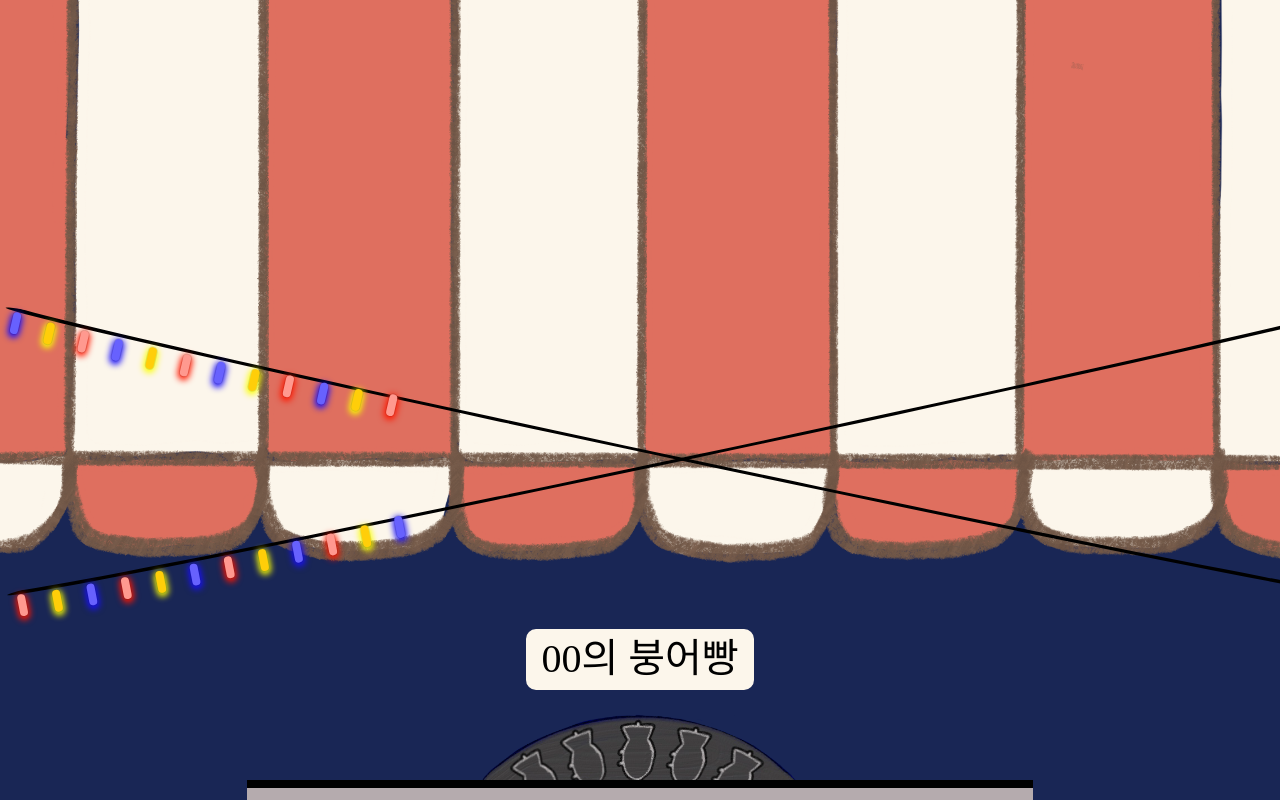
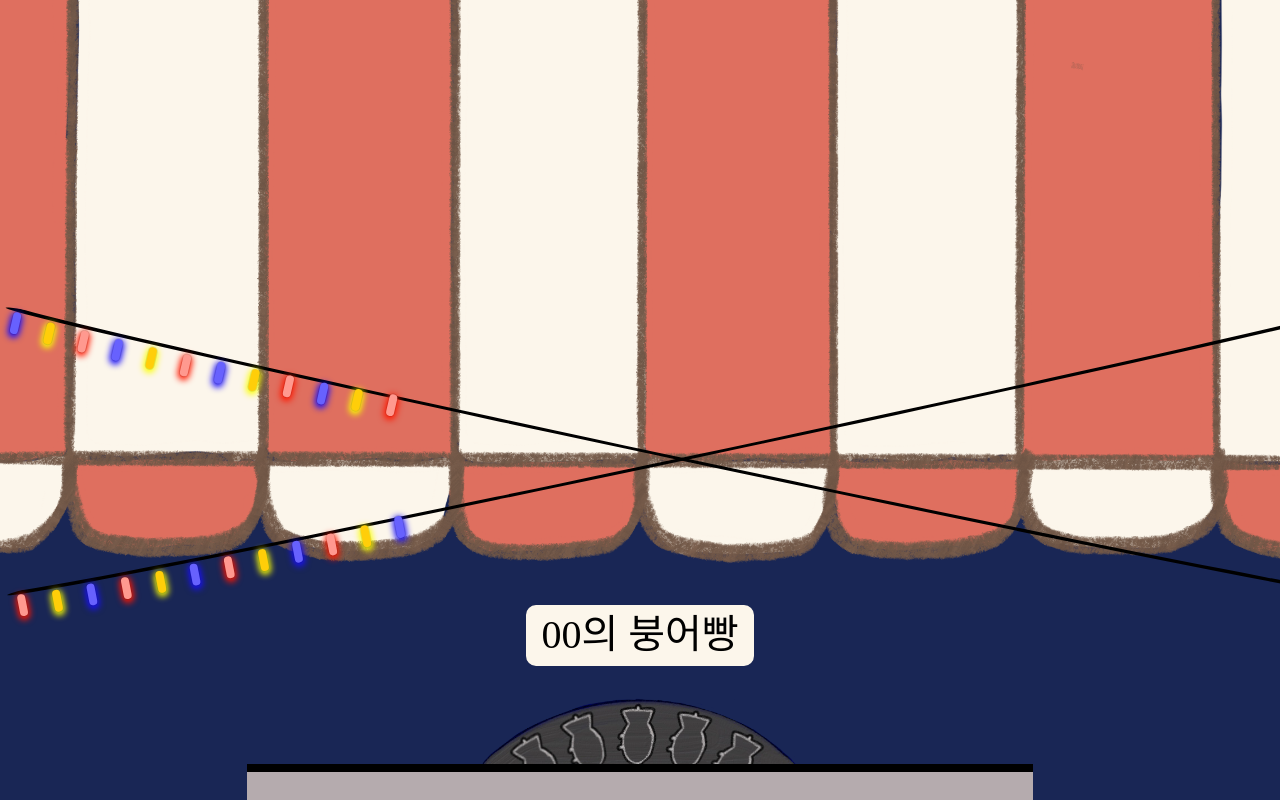
Before and after one commit to boongObbang-plz/boongObbang, a React (Create React App) app in the folder frontend/: page / in a window 1280 px wide. Shown: the top 800 px of the page. Built offline with nearby package versions, Linux system fonts and the light colour scheme; a web font is replaced by a local one.

Commit message:
fix: title 마진 수정

```diff
--- a/frontend/src/components/MainPage/Title.js
+++ b/frontend/src/components/MainPage/Title.js
@@ -1,6 +1,6 @@
 const Title = () => {
   return (
-    <div className="flex justify-center items-center h-[61px] w-fit bg-title-color my-6 border-15 border-title-color rounded-[10px] text-[40px]">
+    <div className="flex justify-center items-center h-[61px] w-fit bg-title-color mb-8 border-15 border-title-color rounded-[10px] text-[40px]">
       <h1>00의 붕어빵</h1>
     </div>
   );
```
